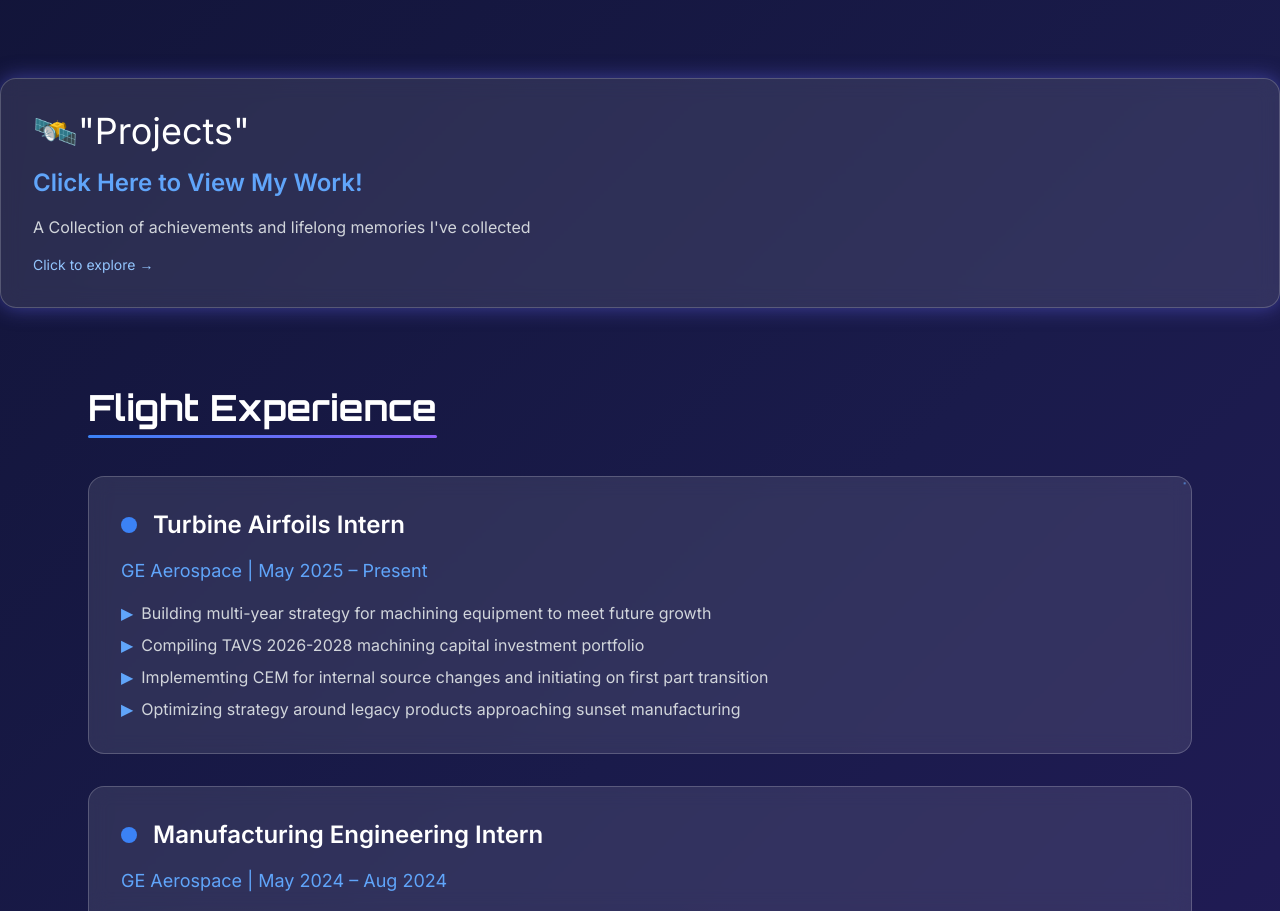
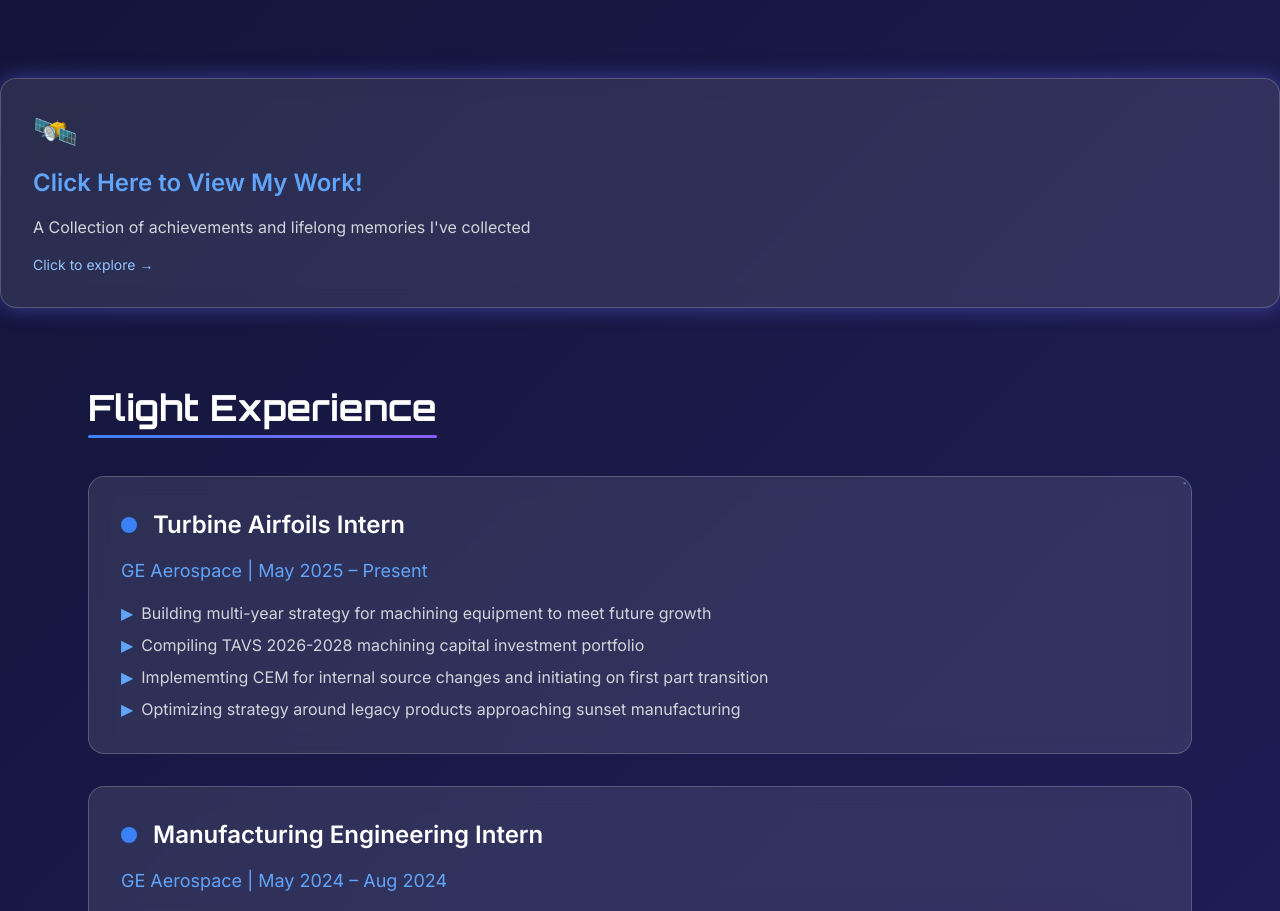
Before and after one commit to Krash00/Portfolio, a plain HTML site: page index.html in a window 1280 px wide. Shown: the part 1504-2415 px from the top of the page. Drawn offline with nearby package versions, Linux system fonts and the light colour scheme; animation ran at ten frames a second.

Commit message:
index.html

```diff
--- a/index.html
+++ b/index.html
@@ -323,7 +323,7 @@
     <!-- Projects -->
   <a href="project-dump.html">
     <div class="card-hover p-8 rounded-2xl glow group cursor-pointer">
-      <div class="text-4xl mb-4">🛰️"Projects"</div>
+      <div class="text-4xl mb-4">🛰️</div>
       <h3 class="text-2xl font-bold mb-4 text-blue-400">Click Here to View My Work!</h3>
       <p class="text-gray-300">
         A Collection of achievements and lifelong memories I've collected
```
